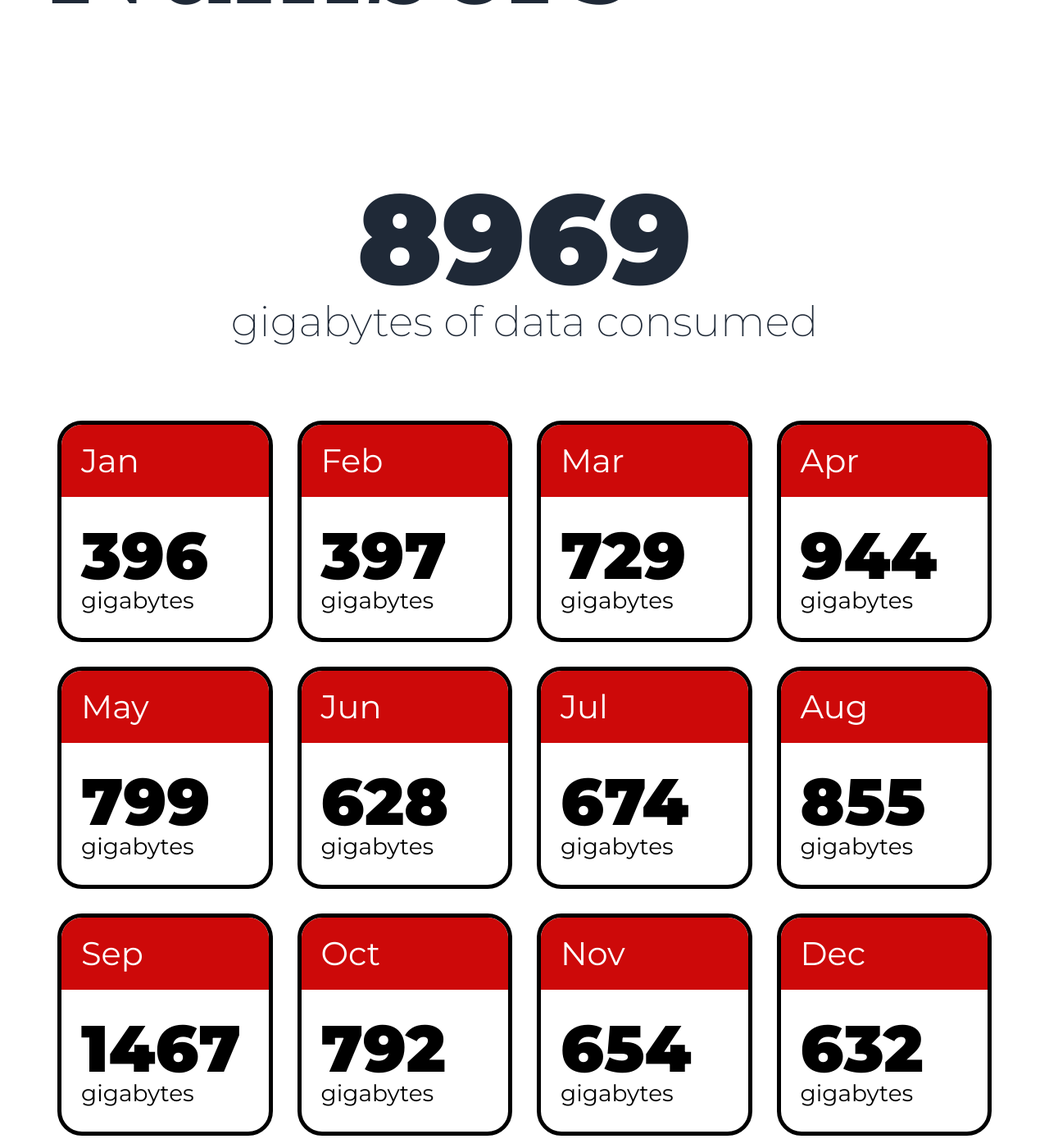
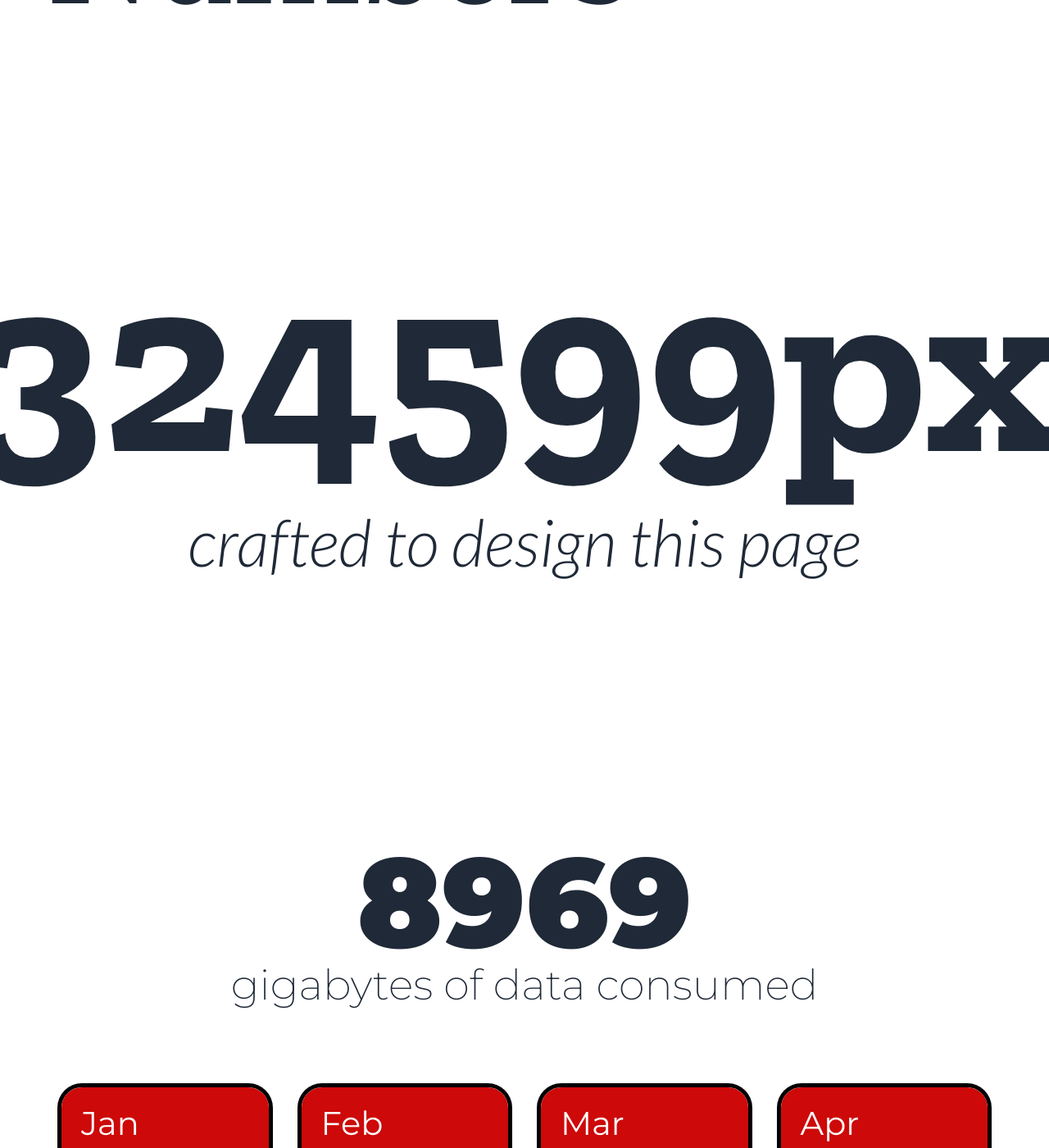
Before and after one commit to naher94/2020.rehanbutt.com, a Jekyll site: the page built from index.html, in a window 1280 px wide and 1400 px high, scrolled down 6484 px. Shown: the whole window at 82% size. Built offline with Jekyll 4.4.1, drawn with Linux system fonts in a browser that asks for light colours.

Commit message:
Pixel Section Added

```diff
--- /dev/null
+++ b/_includes/pixels.html
@@ -0,0 +1,8 @@
+<section class="pixels">
+  <h2 class="full-bleed">324599px</h2>
+  <div class="grid-container">
+    <div class="cell grid-x align-center">
+      <p>crafted to design this page</p>
+    </div>
+  </div>
+</section>
--- a/_sass/2020.scss
+++ b/_sass/2020.scss
@@ -338,6 +338,33 @@
           font-size: 3rem;
         }
       }
+    }
+  }
+
+  .pixels{
+    margin-bottom: 15em;
+    .full-bleed{
+      font-family: $zilla;
+      font-weight: $zilla-bold;
+      color: $navy-black;
+      white-space: nowrap;
+      text-align: center;
+      font-size: 24vw;
+      width: calc(100% + 3vw);
+      padding: 0;
+      margin: 0;
+      margin-left: -3vw;
+      line-height: 1.5em;
+      overflow: hidden;
+    }
+    p{
+      margin: 0;
+      padding: 0;
+      text-align: center;
+      font-size: 4em;
+      font-weight: $lato-light;
+      font-style: italic;
+      margin-top: -1em;
     }
   }
 
--- a/_sass/variables.scss
+++ b/_sass/variables.scss
@@ -41,6 +41,7 @@ $zilla-bold-italics: 700i;
 @import url('https://fonts.googleapis.com/css?family=Lato:100,100i,300,300i,400,700,900&display=swap');
 $lato: 'Lato', sans-serif;
 $lato-thin: 100;
+$lato-light: 300;
 $lato-light-italic: 300i;
 $lato-regular: 400;
 $lato-bold: 700;
--- a/index.html
+++ b/index.html
@@ -13,6 +13,7 @@ file-suffix: "twenty"
 {% include website.html %}
 
 {% include by-the-numbers.html %}
+{% include pixels.html %}
 {% include data-consumed.html %}
 {% include site-analytics.html %}
 {% include music.html %}
```
Also changed, not shown: 2 other files.
